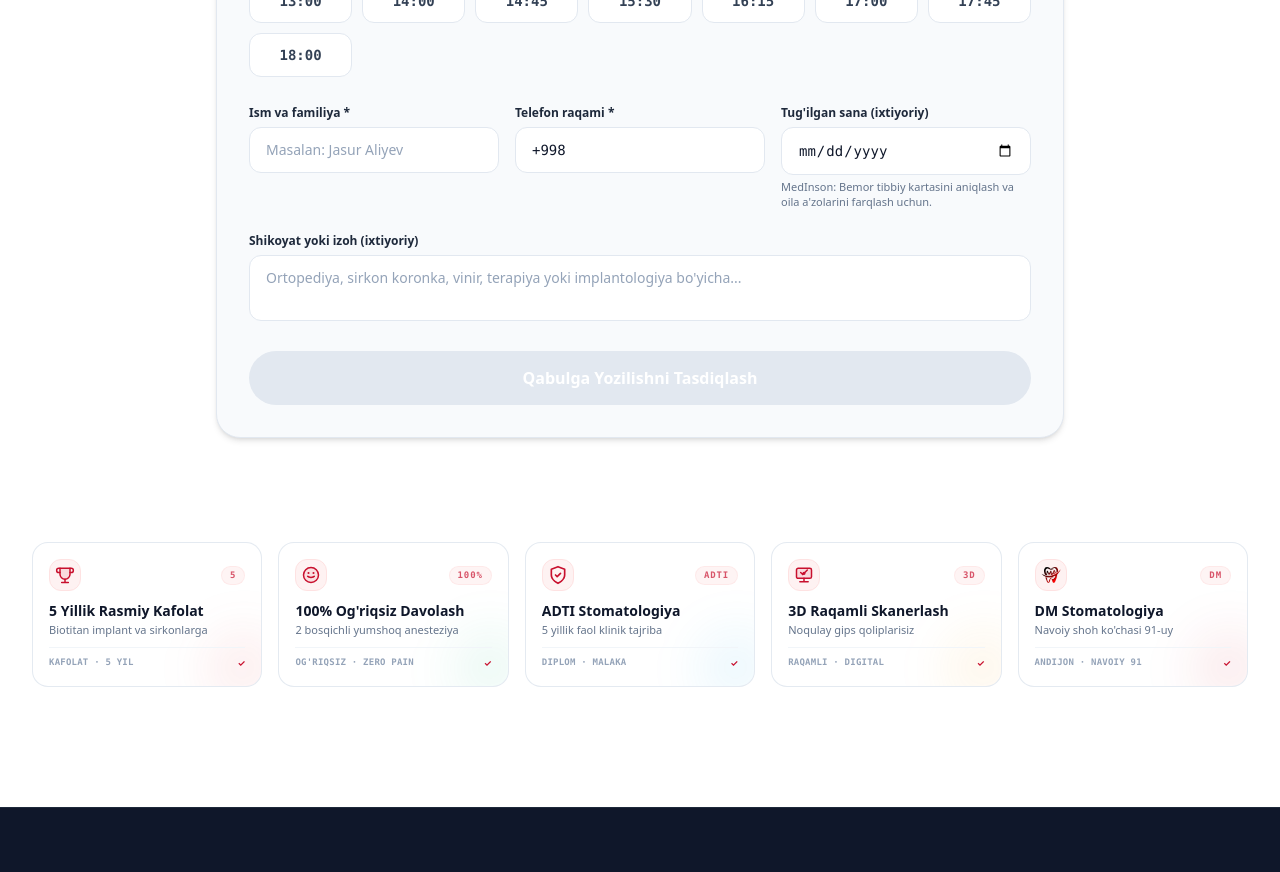
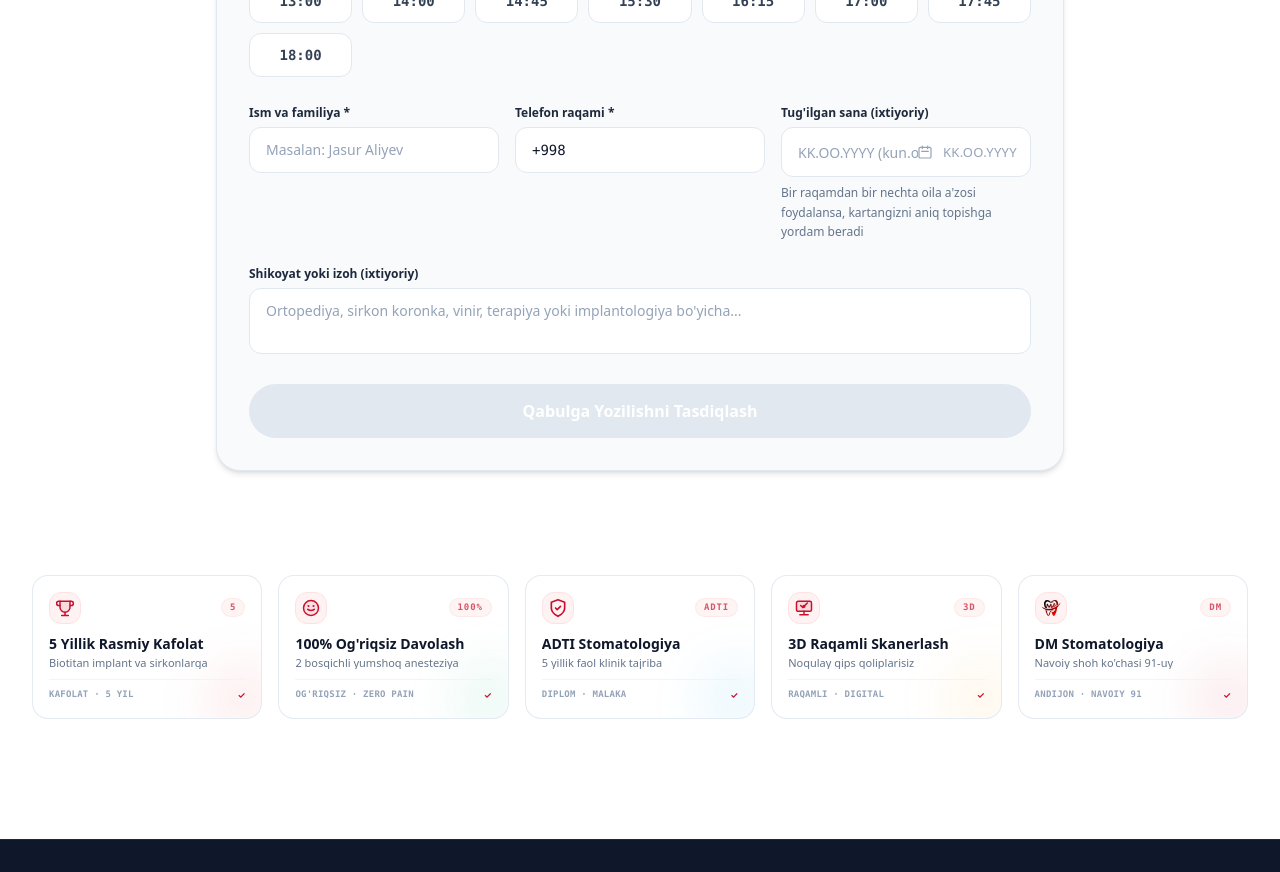
Before and after one commit to shakhzod-madmarov/stomatolog-muhammadali, a React (Vite) app in the folder frontend/: page /booking in a window 1280 px wide. Shown: the part 1060-1932 px from the top of the page. Built offline with nearby package versions, Linux system fonts and the light colour scheme; no server answers.

Commit message:
feat(ui): improve DOB input field design with localized kun.oy.yil mask and helper hint

```diff
--- a/frontend/src/components/InlineBookingSection.jsx
+++ b/frontend/src/components/InlineBookingSection.jsx
@@ -45,9 +45,26 @@ const formatDayParts = (ymd, lang) => {
 };
 
 const formatDmy = (ymd) => {
-  const [y, m, d] = String(ymd || "").split("-");
-  if (!y || !m || !d) return ymd;
-  return `${d}.${m}.${y}`;
+  if (!ymd) return "";
+  const s = String(ymd).trim();
+  if (/^\d{1,2}\.\d{1,2}\.\d{4}$/.test(s)) return s;
+  const [y, m, d] = s.split("-");
+  if (y && m && d && y.length === 4) return `${d}.${m}.${y}`;
+  return s;
+};
+
+const formatDobInput = (value) => {
+  if (!value) return "";
+  const trimmed = String(value).trim();
+  if (/^\d{4}-\d{2}-\d{2}$/.test(trimmed)) {
+    const [y, m, d] = trimmed.split("-");
+    return `${d}.${m}.${y}`;
+  }
+  const digits = trimmed.replace(/\D/g, "").slice(0, 8);
+  if (!digits) return "";
+  if (digits.length <= 2) return digits;
+  if (digits.length <= 4) return `${digits.slice(0, 2)}.${digits.slice(2)}`;
+  return `${digits.slice(0, 2)}.${digits.slice(2, 4)}.${digits.slice(4, 8)}`;
 };
 
 const TEXT = {
@@ -63,7 +80,7 @@ const TEXT = {
     nameLabel: "Ism va familiya *",
     phoneLabel: "Telefon raqami *",
     dobLabel: "Tug'ilgan sana (ixtiyoriy)",
-    dobHint: "MedInson: Bemor tibbiy kartasini aniqlash va oila a'zolarini farqlash uchun.",
+    dobHint: "Bir raqamdan bir nechta oila a'zosi foydalansa, kartangizni aniq topishga yordam beradi",
     clearDob: "Tozalash",
     scrollDaysLeft: "Oldingi kunlar",
     scrollDaysRight: "Keyingi kunlar",
@@ -71,8 +88,9 @@ const TEXT = {
     noteLabel: "Shikoyat yoki izoh (ixtiyoriy)",
     namePlaceholder: "Masalan: Jasur Aliyev",
     phonePlaceholder: "+998 97 676 01 01",
-    dobFormat: "kun-oy-yil",
-    dobPlaceholder: "kun-oy-yil",
+    dobFormat: "KK.OO.YYYY",
+    dobFormatBadge: "KK.OO.YYYY",
+    dobPlaceholder: "KK.OO.YYYY (kun.oy.yil)",
     notePlaceholder: "Ortopediya, sirkon koronka, vinir, terapiya yoki implantologiya bo'yicha...",
     submit: "Qabulga Yozilishni Tasdiqlash",
     submitting: "Yuborilmoqda...",
@@ -110,7 +128,7 @@ const TEXT = {
     nameLabel: "Имя и фамилия *",
     phoneLabel: "Номер телефона *",
     dobLabel: "Дата рождения (необязательно)",
-    dobHint: "MedInson: Помогает найти медкарту пациента и различить членов семьи с одним номером.",
+    dobHint: "Если один номер используют несколько членов семьи, это поможет точно найти вашу медкарту",
     clearDob: "Очистить",
     scrollDaysLeft: "Предыдущие дни",
     scrollDaysRight: "Следующие дни",
@@ -118,8 +136,9 @@ const TEXT = {
     noteLabel: "Жалоба или пожелание (необязательно)",
     namePlaceholder: "Например: Алишер Усманов",
     phonePlaceholder: "+998 97 676 01 01",
-    dobFormat: "дд-мм-гггг",
-    dobPlaceholder: "дд-мм-гггг",
+    dobFormat: "ДД.ММ.ГГГГ",
+    dobFormatBadge: "ДД.ММ.ГГГГ",
+    dobPlaceholder: "ДД.ММ.ГГГГ (день.месяц.год)",
     notePlaceholder: "По поводу ортопедии, коронок, виниров, терапии или имплантации...",
     submit: "Подтвердить Запись на Приём",
     submitting: "Отправка...",
@@ -157,7 +176,7 @@ const TEXT = {
     nameLabel: "Full Name *",
     phoneLabel: "Phone Number *",
     dobLabel: "Date of Birth (optional)",
-    dobHint: "MedInson: Helps identify medical records and distinguish family members sharing a phone number.",
+    dobHint: "Helps locate your record if multiple family members share the same phone number",
     clearDob: "Clear",
     scrollDaysLeft: "Previous days",
     scrollDaysRight: "Next days",
@@ -165,8 +184,9 @@ const TEXT = {
     noteLabel: "Complaints or note (optional)",
     namePlaceholder: "e.g. Jasur Aliyev",
     phonePlaceholder: "+998 97 676 01 01",
-    dobFormat: "DD-MM-YYYY",
-    dobPlaceholder: "DD-MM-YYYY",
+    dobFormat: "DD.MM.YYYY",
+    dobFormatBadge: "DD.MM.YYYY",
+    dobPlaceholder: "DD.MM.YYYY (day.month.year)",
     notePlaceholder: "Regarding orthopedics, zirconia crowns, veneers, pain-free therapy, or implants...",
     submit: "Confirm Appointment Booking",
     submitting: "Submitting...",
@@ -217,10 +237,34 @@ export const InlineBookingSection = ({ initialServiceId = null }) => {
 
   const [fullName, setFullName] = useState(() => bookingRequest?.name || "");
   const [phone, setPhone] = useState(() => bookingRequest?.phone || "+998 ");
-  const [dob, setDob] = useState(() => bookingRequest?.dob || "");
+  const [dob, setDob] = useState(() => formatDobInput(bookingRequest?.dob || ""));
   const [note, setNote] = useState(() => bookingRequest?.note || "");
   const [honeypot, setHoneypot] = useState("");
   const [formMountTime] = useState(() => Date.now());
+
+  const hiddenDatePickerRef = useRef(null);
+
+  const handleDobChange = (e) => {
+    const formatted = formatDobInput(e.target.value);
+    setDob(formatted);
+  };
+
+  const handleNativeDatePick = (e) => {
+    const val = e.target.value;
+    if (val) {
+      setDob(formatDobInput(val));
+    }
+  };
+
+  const openDatePicker = () => {
+    if (hiddenDatePickerRef.current) {
+      try {
+        hiddenDatePickerRef.current.showPicker?.();
+      } catch {
+        hiddenDatePickerRef.current.focus?.();
+      }
+    }
+  };
 
   const [isSubmitting, setIsSubmitting] = useState(false);
   const [bookedResult, setBookedResult] = useState(null);
@@ -253,7 +297,7 @@ export const InlineBookingSection = ({ initialServiceId = null }) => {
       }
       if (bookingRequest.name) setFullName(bookingRequest.name);
       if (bookingRequest.phone) setPhone(bookingRequest.phone);
-      if (bookingRequest.dob) setDob(bookingRequest.dob);
+      if (bookingRequest.dob) setDob(formatDobInput(bookingRequest.dob));
       if (bookingRequest.note) setNote(bookingRequest.note);
     }
   }, [bookingRequest]);
@@ -669,7 +713,7 @@ export const InlineBookingSection = ({ initialServiceId = null }) => {
                   />
                 </div>
 
-                {/* Date of Birth (MedInson requirement) */}
+                {/* Date of Birth */}
                 <div className="sm:col-span-2 lg:col-span-1">
                   <div className="flex items-center justify-between mb-1.5">
                     <label htmlFor="booking-dob-input" className="block text-xs font-bold text-slate-800">
@@ -685,21 +729,52 @@ export const InlineBookingSection = ({ initialServiceId = null }) => {
                       </button>
                     )}
                   </div>
-                  <div className="relative">
+                  <div className="relative flex items-center">
                     <input
                       id="booking-dob-input"
                       name="dob"
+                      type="text"
+                      inputMode="numeric"
+                      autoComplete="bday"
+                      maxLength={10}
+                      value={dob}
+                      onChange={handleDobChange}
+                      placeholder={t.dobPlaceholder}
+                      aria-label={t.dobLabel}
+                      className="w-full pl-4 pr-24 sm:pr-28 py-2.5 sm:py-3 rounded-xl bg-white border border-slate-200 text-sm sm:text-base text-slate-900 placeholder:text-slate-400 placeholder:text-xs sm:placeholder:text-sm focus:outline-none focus:ring-2 focus:ring-primary focus:border-primary shadow-2xs transition-all"
+                    />
+
+                    {/* Hidden native date input for optional calendar picker */}
+                    <input
+                      ref={hiddenDatePickerRef}
                       type="date"
                       max={getClinicTodayStr()}
                       min="1920-01-01"
-                      value={dob}
-                      onChange={(e) => setDob(e.target.value)}
-                      placeholder={t.dobPlaceholder}
-                      aria-label={t.dobLabel}
-                      className="w-full px-4 py-2.5 sm:py-3 rounded-xl bg-white border border-slate-200 text-base sm:text-sm text-slate-900 placeholder-slate-400 focus:outline-none focus:ring-2 focus:ring-primary focus:border-primary shadow-2xs transition-all font-mono"
+                      onChange={handleNativeDatePick}
+                      tabIndex={-1}
+                      aria-hidden="true"
+                      className="sr-only"
                     />
+
+                    {/* Right side indicator: calendar trigger and format badge */}
+                    <div className="absolute right-3.5 top-1/2 -translate-y-1/2 flex items-center gap-1.5 text-slate-400">
+                      <button
+                        type="button"
+                        onClick={openDatePicker}
+                        title={t.dobLabel}
+                        className="p-1 hover:text-primary transition-colors cursor-pointer text-slate-400 hover:text-slate-600"
+                        aria-label={t.dobLabel}
+                      >
+                        <svg className="w-4 h-4" fill="none" viewBox="0 0 24 24" stroke="currentColor">
+                          <path strokeLinecap="round" strokeLinejoin="round" strokeWidth="1.8" d="M8 7V3m8 4V3m-9 8h10M5 21h14a2 2 0 002-2V7a2 2 0 00-2-2H5a2 2 0 00-2 2v12a2 2 0 002 2z" />
+                        </svg>
+                      </button>
+                      <span className="text-xs sm:text-[13px] font-medium text-slate-400 select-none tracking-wide">
+                        {t.dobFormatBadge}
+                      </span>
+                    </div>
                   </div>
-                  <p className="text-[11px] text-slate-500 mt-1 leading-snug">
+                  <p className="text-xs text-slate-500 mt-1.5 leading-relaxed">
                     {t.dobHint}
                   </p>
                 </div>
```
